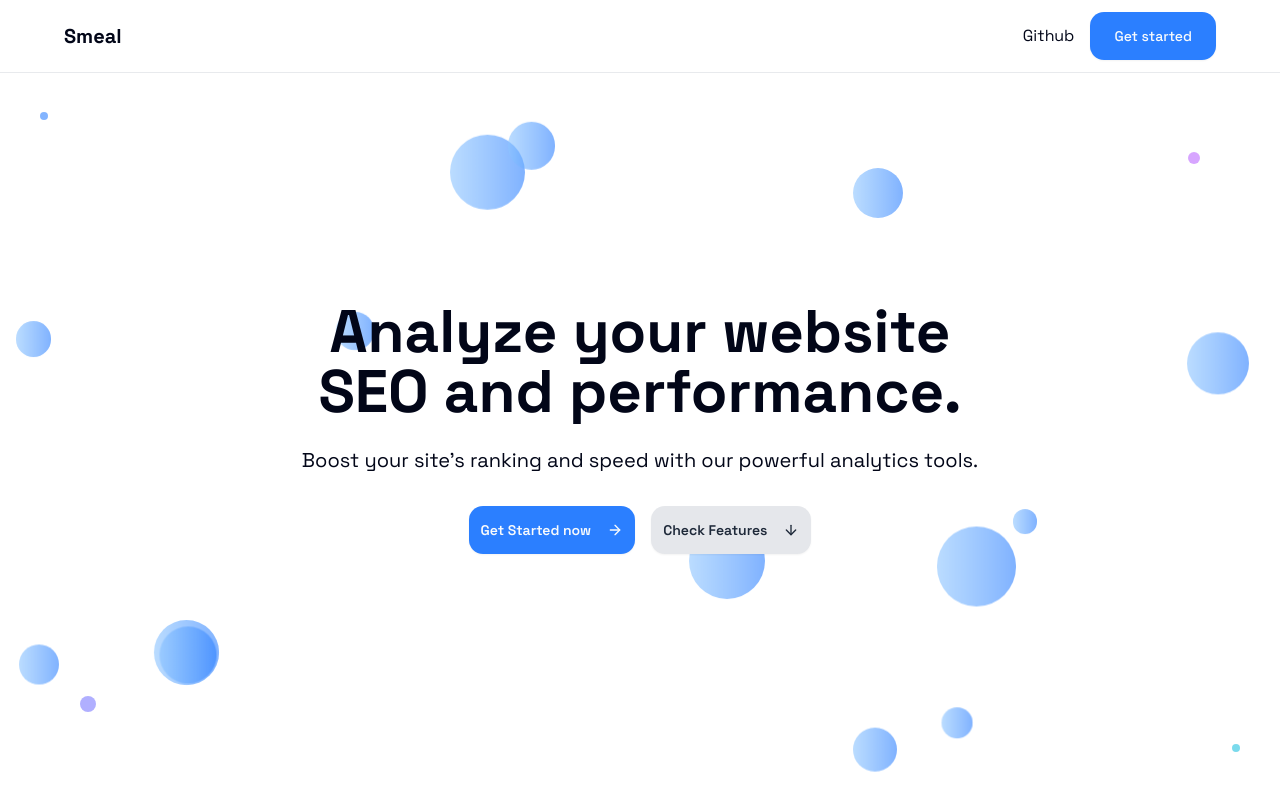
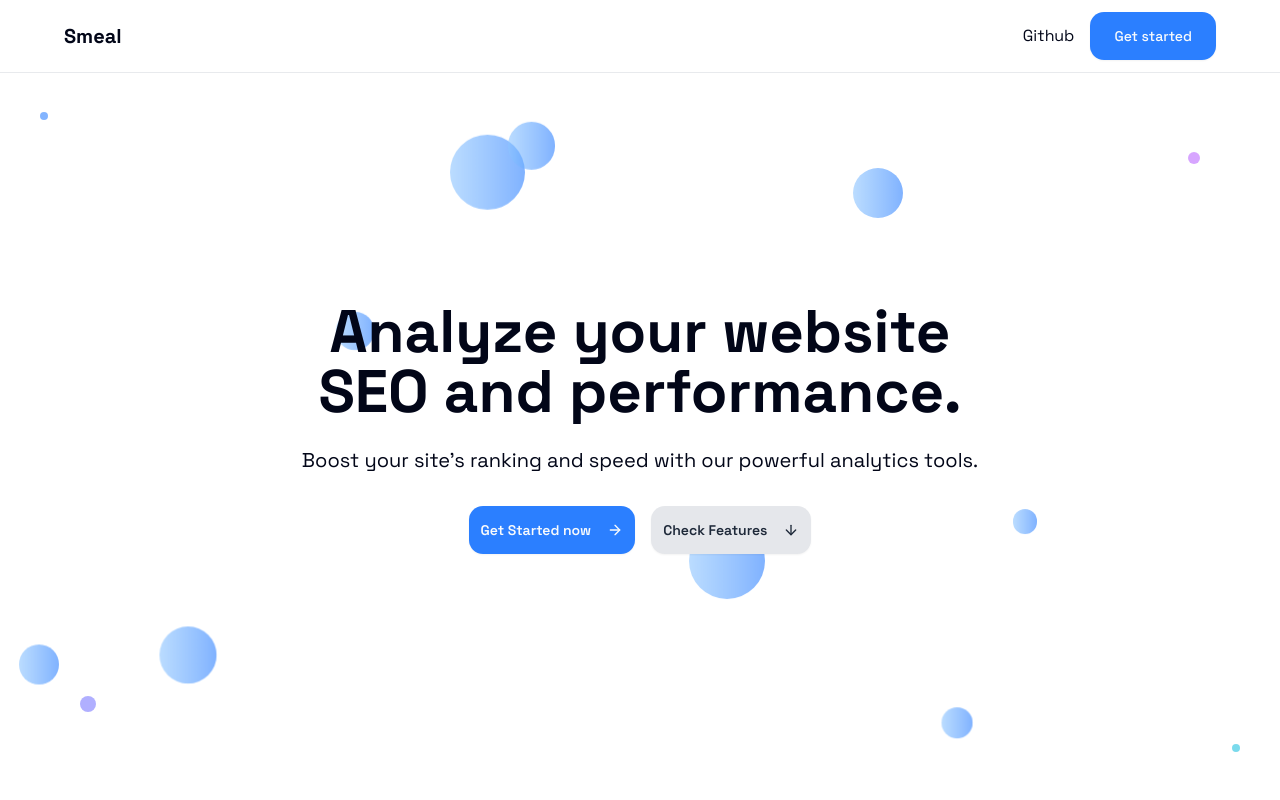
Before and after one commit to fisayo-dev/seo-analyzer, a Next.js app: page / in a window 1280 px wide. Shown: the top 800 px of the page. Built offline with nearby package versions, Linux system fonts and the light colour scheme.

Commit message:
chore: reduce circle no

```diff
--- a/components/Hero.tsx
+++ b/components/Hero.tsx
@@ -13,7 +13,7 @@ const Hero = () => {
   const buttonsRef = useRef(null)
   const circlesRef = useRef([])
 
-  const circles = Array.from({ length: 15 }, (_, i) => ({
+  const circles = Array.from({ length: 10 }, (_, i) => ({
     id: i,
     size: Math.random() * 60 + 20,
     x: Math.random() * 100,
```
